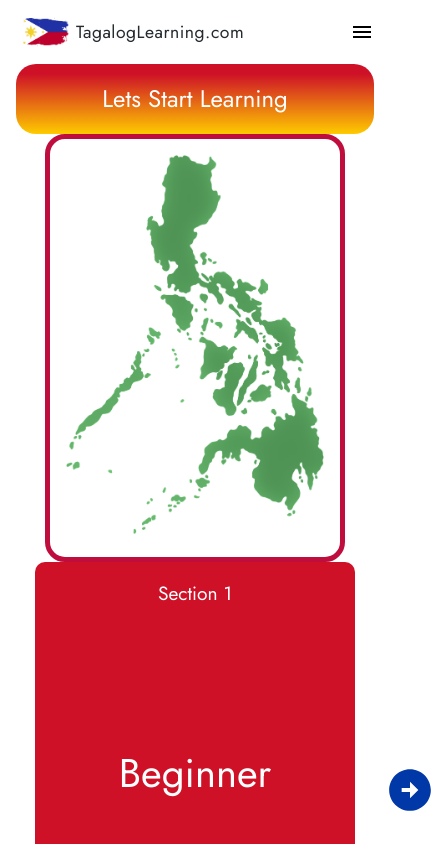
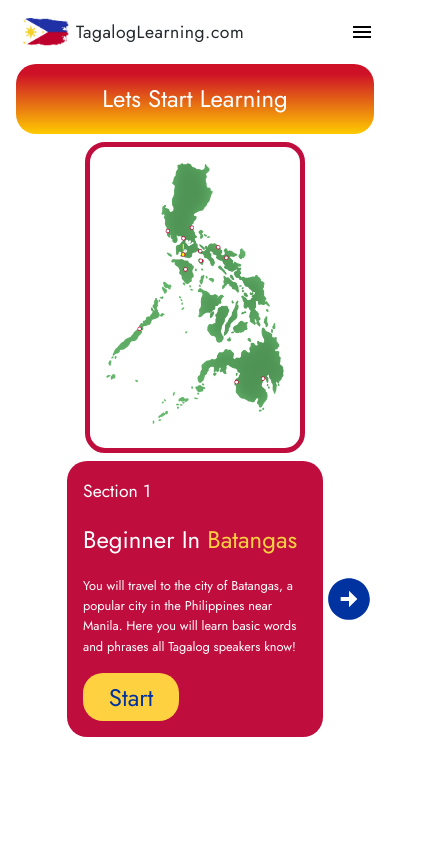
Before and after one commit to keanu-a/tagalog-learning, a React (Vite) app in the folder client/: page /learn in a window 390 px wide. Shown: the top 844 px of the page, 435 px wide, since content can reach past the window. Built offline with nearby package versions, Linux system fonts and the light colour scheme.

Commit message:
Finished LearnPage and made it responsive

```diff
--- a/client/src/components/carousel/Carousel.jsx
+++ b/client/src/components/carousel/Carousel.jsx
@@ -1,25 +1,29 @@
-import React, { useState } from 'react';
-
 import { MdArrowCircleLeft, MdArrowCircleRight } from 'react-icons/md';
-
-import './Carousel.scss';
+import styles from './Carousel.module.css';
 
 const ARROW_ICON_SIZE = 50;
 
-const CarouselCard = ({ lessonNumber, title }) => (
-  <div className="carousel-card">
-    <div className="carousel-card-lesson">Section {lessonNumber}</div>
-    <div className="carousel-card-title">{title}</div>
-    <div className="carousel-card-status">NOT COMPLETED</div>
+const CarouselCard = ({ lessonNumber, lesson, onStartSection }) => (
+  <div className={styles.card}>
+    <h4>Section {lessonNumber}</h4>
+    <h3 className={styles.title}>
+      {lesson.title} in{' '}
+      <span className={styles.location}>{lesson.location}</span>
+    </h3>
+
+    <p>{lesson.info}</p>
+
+    <button onClick={() => onStartSection(lesson.title)}>Start</button>
   </div>
 );
 
-const Carousel = ({ sections, sectionIdx, onSectionChange }) => {
+const Carousel = ({
+  sections,
+  sectionIdx,
+  onSectionChange,
+  handleStartSection,
+}) => {
   const length = sections.length;
-
-  if (sections.length <= 0) {
-    return null;
-  }
 
   const nextCard = () => {
     const nextIdx = sectionIdx + 1;
@@ -31,12 +35,12 @@ const Carousel = ({ sections, sectionIdx, onSectionChange }) => {
   };
 
   return (
-    <div className="carousel-container">
+    <div className={styles.container}>
       {sectionIdx > 0 && (
         <MdArrowCircleLeft
           size={ARROW_ICON_SIZE}
           onClick={prevCard}
-          className="left arrow"
+          className={`${styles.left} ${styles.arrow}`}
         />
       )}
       {sections.map((lesson, idx) => {
@@ -45,8 +49,9 @@ const Carousel = ({ sections, sectionIdx, onSectionChange }) => {
             {idx === sectionIdx && (
               <CarouselCard
                 key={idx}
-                title={lesson.title}
+                lesson={lesson}
                 lessonNumber={idx + 1}
+                onStartSection={handleStartSection}
               />
             )}
           </div>
@@ -56,7 +61,7 @@ const Carousel = ({ sections, sectionIdx, onSectionChange }) => {
         <MdArrowCircleRight
           size={ARROW_ICON_SIZE}
           onClick={nextCard}
-          className="right arrow"
+          className={`${styles.right} ${styles.arrow}`}
         />
       )}
     </div>
--- /dev/null
+++ b/client/src/components/carousel/Carousel.module.css
@@ -0,0 +1,112 @@
+.container {
+  position: relative;
+
+  display: flex;
+  align-items: center;
+  margin: auto 0;
+
+  width: 30rem;
+  height: fit-content;
+  padding: 1rem;
+  border-radius: 20px;
+  background-color: var(--color-brand--1);
+}
+
+.arrow {
+  cursor: pointer;
+  position: absolute;
+  color: var(--color-brand--3);
+  user-select: none;
+
+  transition: 200ms;
+}
+
+.arrow:hover {
+  color: var(--color-brand--2);
+}
+
+.left {
+  left: -15%;
+}
+
+.right {
+  right: -15%;
+}
+
+/* SECTION INFO CARD */
+
+.card {
+  display: flex;
+  flex-direction: column;
+  color: #fff;
+  gap: 1rem;
+}
+
+.title {
+  text-transform: capitalize;
+}
+
+.location {
+  color: var(--color-brand--2);
+}
+
+/* MEDIA QUERIES */
+@media (min-width: 2000px) {
+  .container {
+    width: 40rem;
+  }
+}
+
+@media (max-width: 1280px) {
+  .container {
+    width: 26rem;
+  }
+
+  .left {
+    left: -12%;
+  }
+
+  .right {
+    right: -12%;
+  }
+}
+
+@media (max-width: 900px) {
+  .container {
+    width: 75%;
+  }
+
+  .left {
+    left: -12%;
+  }
+
+  .right {
+    right: -12%;
+  }
+}
+
+@media (max-width: 500px) {
+  .container {
+    width: 16rem;
+  }
+
+  .card h3 {
+    font-size: 1.5rem;
+  }
+
+  .card h4 {
+    font-size: 1.1rem;
+  }
+
+  .card p {
+    font-size: 0.8rem;
+  }
+
+  .left {
+    left: -20%;
+  }
+
+  .right {
+    right: -20%;
+  }
+}
--- a/client/src/components/carousel/Carousel.scss
+++ /dev/null
@@ -1,63 +0,0 @@
-@import '../../main.scss';
-
-.carousel-container {
-  position: relative;
-  display: flex;
-
-  width: 400px;
-
-  justify-content: center;
-  align-items: center;
-}
-
-.carousel-card {
-  display: flex;
-  flex-direction: column;
-  align-items: center;
-  justify-content: space-between;
-
-  width: 20rem;
-  height: 26rem;
-  border-radius: 10px;
-
-  margin-bottom: 2.5rem;
-
-  padding: 1rem;
-
-  color: #ffffff;
-  background-color: $red-color;
-}
-
-.carousel-card-lesson {
-  font-size: 1.2rem;
-}
-
-.carousel-card-title {
-  font-size: 2.5rem;
-}
-
-.carousel-card-status {
-  color: $yellow-color;
-  font-weight: 500;
-}
-
-.left {
-  left: -10%;
-}
-
-.right {
-  right: -10%;
-}
-
-.arrow {
-  position: absolute;
-  color: $blue-color;
-  user-select: none;
-
-  transition: 200ms;
-
-  &:hover {
-    cursor: pointer;
-    color: $yellow-color;
-  }
-}
--- a/client/src/components/map/Map.jsx
+++ b/client/src/components/map/Map.jsx
@@ -3,10 +3,10 @@ import phBlue from '../../assets/philippines-solid-blue.png';
 
 import styles from './Map.module.css';
 
-const Map = () => {
+const Map = ({ picture }) => {
   return (
     <div className={styles.mapContainer}>
-      <img src={phGreen} className={styles.map} />
+      <img src={picture} className={styles.map} />
     </div>
   );
 };
--- a/client/src/components/map/Map.module.css
+++ b/client/src/components/map/Map.module.css
@@ -2,7 +2,7 @@
   border: solid 5px var(--color-brand--1);
   padding: 1rem;
   border-radius: 20px;
-  max-width: 450px;
+  max-width: 500px;
 }
 
 .map {
@@ -10,8 +10,26 @@
   max-height: 100%;
 }
 
+@media (min-width: 2000px) {
+  .mapContainer {
+    max-width: 650px;
+  }
+}
+
+@media (max-width: 1200px) {
+  .mapContainer {
+    max-width: 350px;
+  }
+}
+
 @media (max-width: 900px) {
   .mapContainer {
     max-width: 300px;
   }
 }
+
+@media (max-width: 420px) {
+  .mapContainer {
+    max-width: 220px;
+  }
+}
--- a/client/src/index.css
+++ b/client/src/index.css
@@ -33,7 +33,8 @@ body {
 
 h1,
 h2,
-h3 {
+h3,
+h4 {
   user-select: none;
   font-weight: 400;
 }
@@ -51,6 +52,10 @@ h2 {
 /* SUB SECTION HEADERS */
 h3 {
   font-size: 2rem;
+}
+
+h4 {
+  font-size: 1.5rem;
 }
 
 progress {
--- a/client/src/pages/learnPage/LearnPage.jsx
+++ b/client/src/pages/learnPage/LearnPage.jsx
@@ -1,5 +1,7 @@
 import React, { useState } from 'react';
 import { useNavigate } from 'react-router-dom';
+
+import batangas from '../../assets/map-batangas.png';
 
 import Navbar from '../../components/navbar/Navbar';
 import PageHeader from '../../components/pageHeader/PageHeader';
@@ -10,12 +12,13 @@ import styles from './LearnPage.module.css';
 
 const sections = [
   {
-    title: 'Beginner',
+    title: 'beginner',
     location: 'Batangas',
     info: 'You will travel to the city of Batangas, a popular city in the Philippines near Manila. Here you will learn basic words and phrases all Tagalog speakers know!',
+    picture: batangas,
   },
   {
-    title: 'Questions',
+    title: 'questions',
     location: 'Quezon',
     info: 'Next you will travel to the city of Quezon',
   },
@@ -31,7 +34,7 @@ const LearnPage = () => {
   };
 
   const handleStartSection = (sectionTitle) => {
-    navigate(`/sections/${sectionTitle.toLowerCase()}`);
+    navigate(`/sections/${sectionTitle}`);
   };
 
   return (
@@ -46,17 +49,10 @@ const LearnPage = () => {
             sections={sections}
             sectionIdx={sectionIdx}
             onSectionChange={handleSectionChange}
+            handleStartSection={handleStartSection}
           />
 
-          {/* <button
-            onClick={() =>
-              navigate(`/sections/${sections[sectionIdx].title.toLowerCase()}`)
-            }
-          >
-            START
-          </button> */}
-
-          <Map />
+          <Map picture={sections[sectionIdx].picture} />
         </section>
       </main>
     </>
--- a/client/src/pages/learnPage/LearnPage.module.css
+++ b/client/src/pages/learnPage/LearnPage.module.css
@@ -1,11 +1,14 @@
 .content {
   display: flex;
   justify-content: space-evenly;
+  margin-top: 1rem;
 }
 
 @media (max-width: 900px) {
   .content {
     flex-direction: column-reverse;
     align-items: center;
+    margin-top: 0.5rem;
+    gap: 0.5rem;
   }
 }
```
Also changed, not shown: client/src/assets/map-batangas.png (added).
